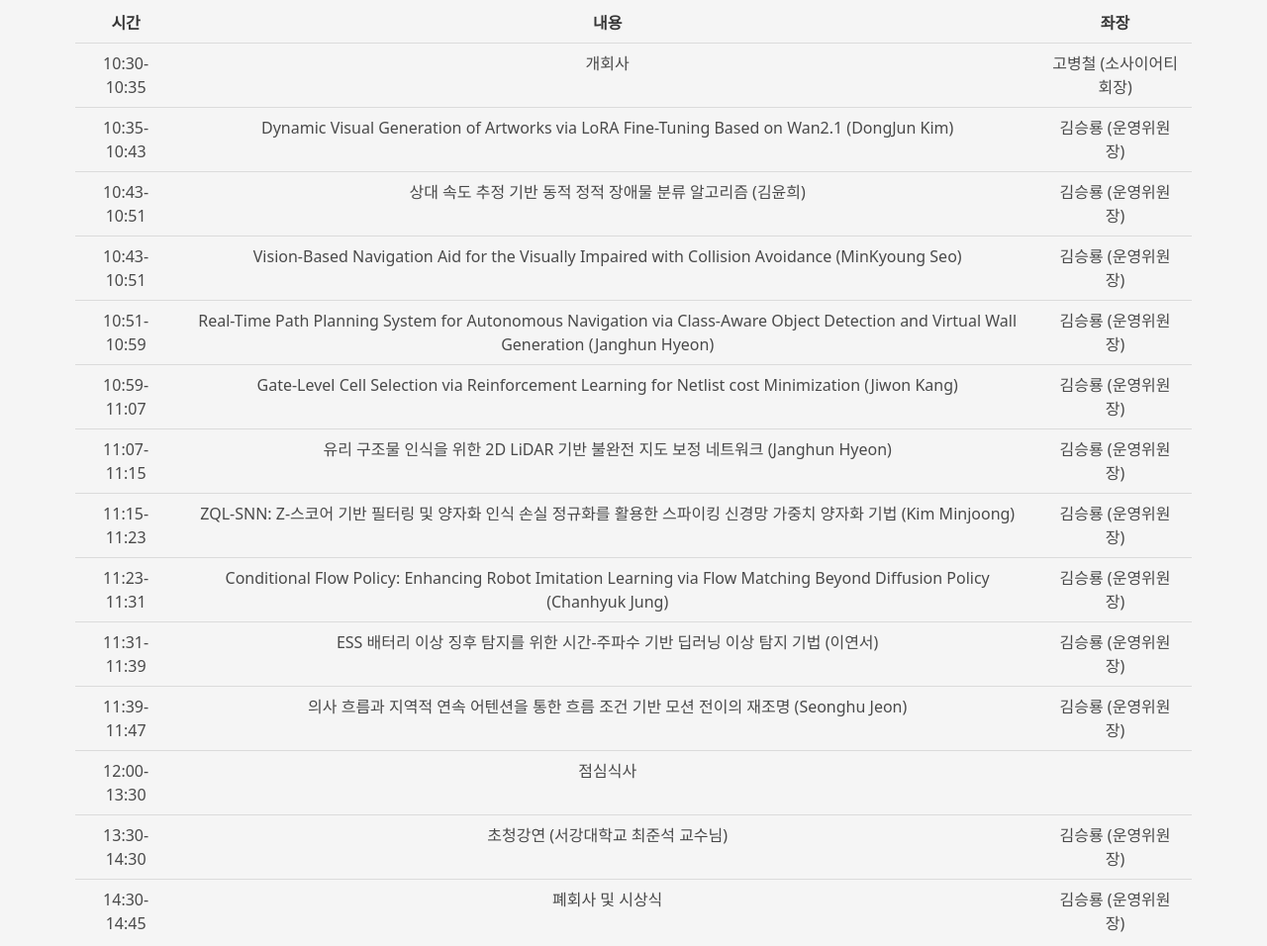
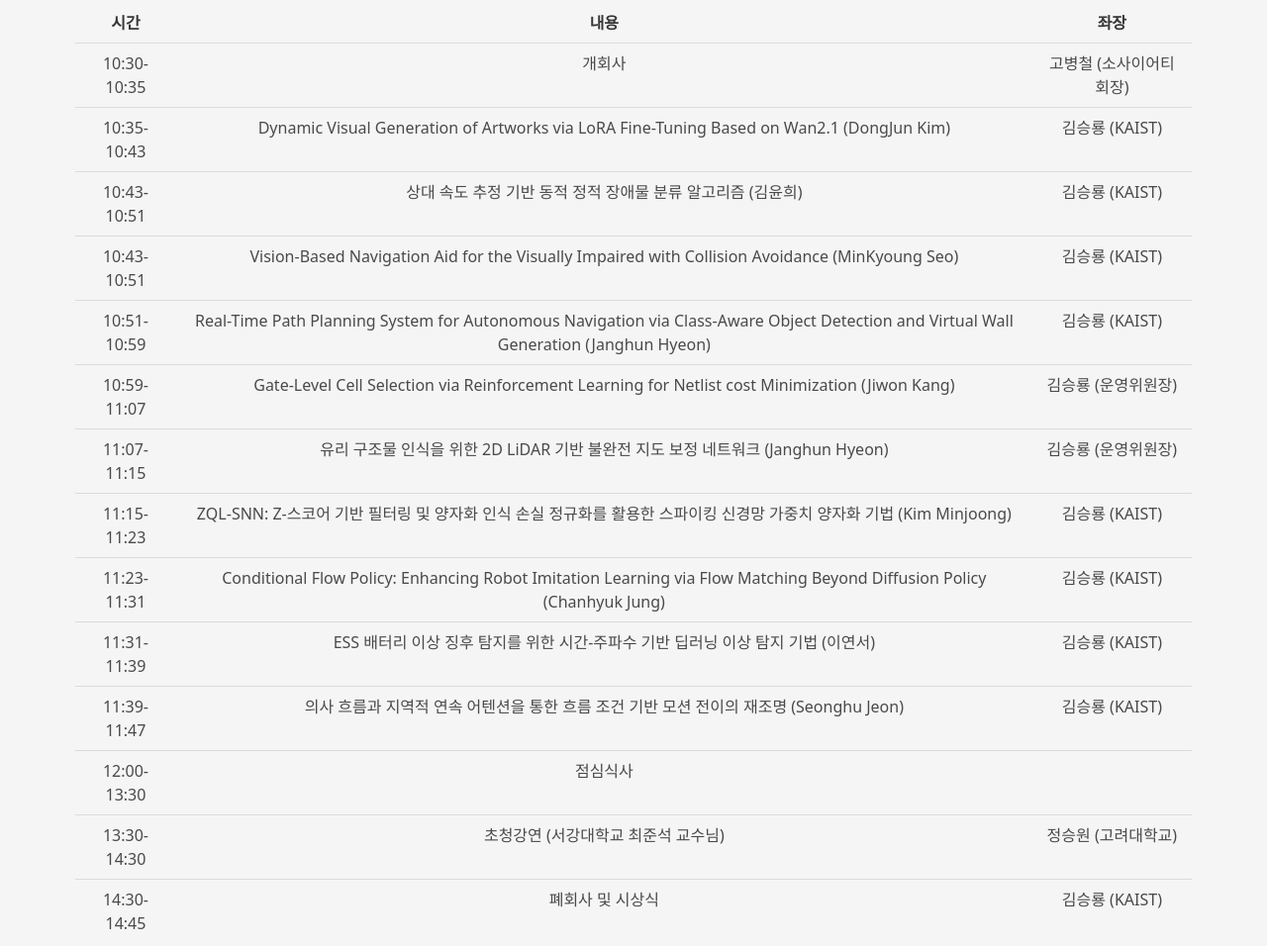
Before and after one commit to aiupc2025/aiupc2025.github.io, a plain HTML site: page index.html in a window 1280 px wide. Shown: the part 1252-2208 px from the top of the page at 99% size. Drawn offline with nearby package versions, Linux system fonts and the light colour scheme; some icons are missing.

Commit message:
Update index.html
Signed-off-by: bpai2025 <baej95220@gmail.com>

```diff
--- a/index.html
+++ b/index.html
@@ -199,22 +199,22 @@
             <tr>
               <td>10:35-10:43</td>
               <td>Dynamic Visual Generation of Artworks via LoRA Fine-Tuning Based on Wan2.1 (DongJun Kim)</td>
-              <td>김승룡 (운영위원장)</td>
+              <td>김승룡 (KAIST)</td>
             </tr>
             <tr>
               <td>10:43-10:51</td>
               <td>상대 속도 추정 기반 동적 정적 장애물 분류 알고리즘 (김윤희)</td>
-              <td>김승룡 (운영위원장)</td>
+              <td>김승룡 (KAIST)</td>
             </tr>
             <tr>
               <td>10:43-10:51</td>
               <td>Vision-Based Navigation Aid for the Visually Impaired with Collision Avoidance (MinKyoung Seo)</td>
-              <td>김승룡 (운영위원장)</td>
+              <td>김승룡 (KAIST)</td>
             </tr>
             <tr>
               <td>10:51-10:59</td>
               <td>Real-Time Path Planning System for Autonomous Navigation via Class-Aware Object Detection and Virtual Wall Generation (Janghun Hyeon)</td>
-              <td>김승룡 (운영위원장)</td>
+              <td>김승룡 (KAIST)</td>
             </tr>
             <tr>
               <td>10:59-11:07</td>
@@ -229,22 +229,22 @@
             <tr>
               <td>11:15-11:23</td>
               <td>ZQL-SNN: Z-스코어 기반 필터링 및 양자화 인식 손실 정규화를 활용한 스파이킹 신경망 가중치 양자화 기법 (Kim Minjoong)</td>
-              <td>김승룡 (운영위원장)</td>
+              <td>김승룡 (KAIST)</td>
             </tr>
             <tr>
               <td>11:23-11:31</td>
               <td>Conditional Flow Policy: Enhancing Robot Imitation Learning via Flow Matching Beyond Diffusion Policy (Chanhyuk Jung)</td>
-              <td>김승룡 (운영위원장)</td>
+              <td>김승룡 (KAIST)</td>
             </tr>
             <tr>
               <td>11:31-11:39</td>
               <td>ESS 배터리 이상 징후 탐지를 위한 시간-주파수 기반 딥러닝 이상 탐지 기법 (이연서)</td>
-              <td>김승룡 (운영위원장)</td>
+              <td>김승룡 (KAIST)</td>
             </tr>
             <tr>
               <td>11:39-11:47</td>
               <td>의사 흐름과 지역적 연속 어텐션을 통한 흐름 조건 기반 모션 전이의 재조명 (Seonghu Jeon)</td>
-              <td>김승룡 (운영위원장)</td>
+              <td>김승룡 (KAIST)</td>
             </tr>
             <tr>
               <td>12:00-13:30</td>
@@ -254,12 +254,12 @@
             <tr>
               <td>13:30-14:30</td>
               <td>초청강연 (서강대학교 최준석 교수님)</td>
-              <td>김승룡 (운영위원장)</td>
+              <td>정승원 (고려대학교)</td>
             </tr>
             <tr>
               <td>14:30-14:45</td>
               <td>폐회사 및 시상식</td>
-              <td>김승룡 (운영위원장)</td>
+              <td>김승룡 (KAIST)</td>
             </tr>
           </table>
 
```
